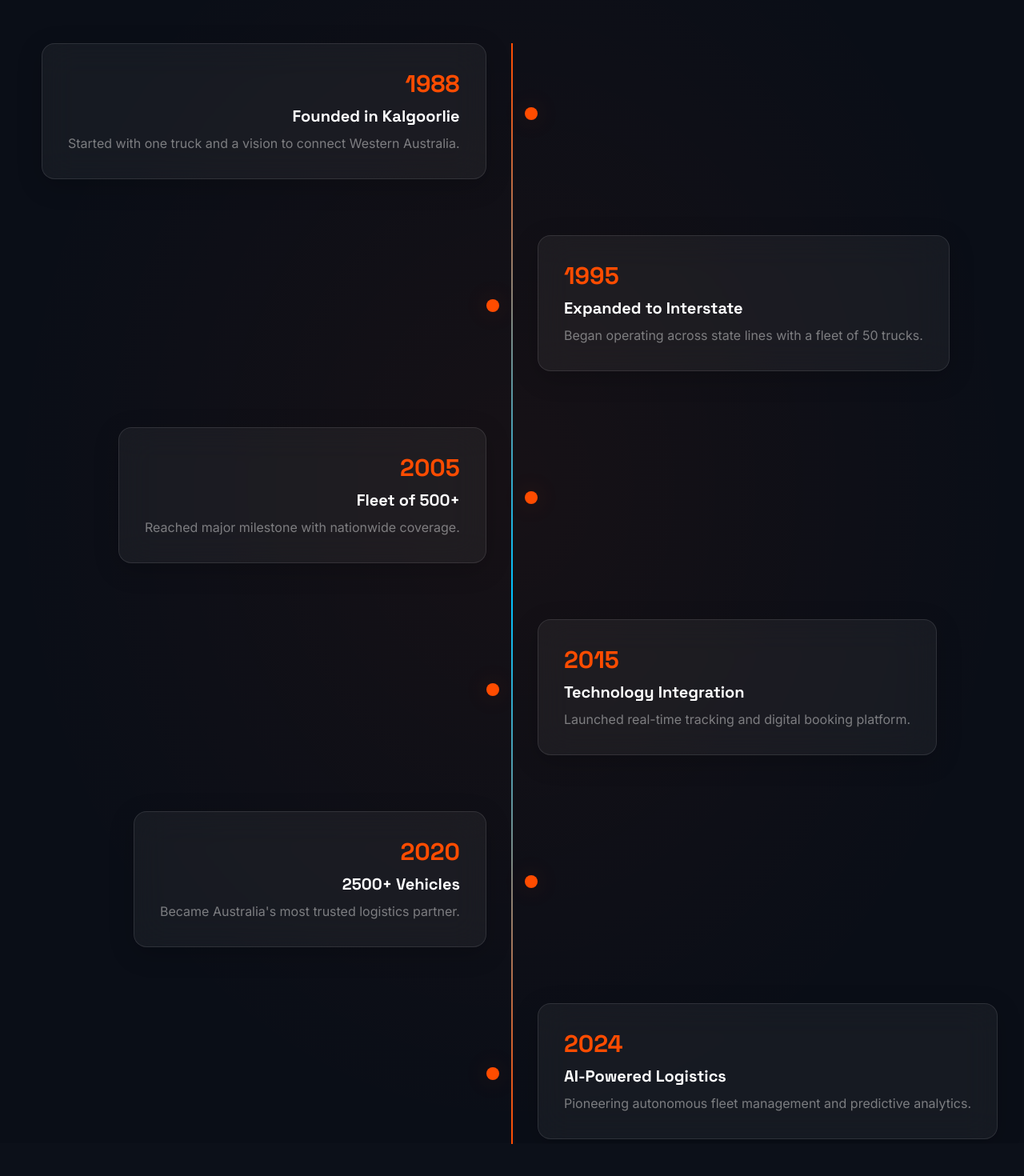
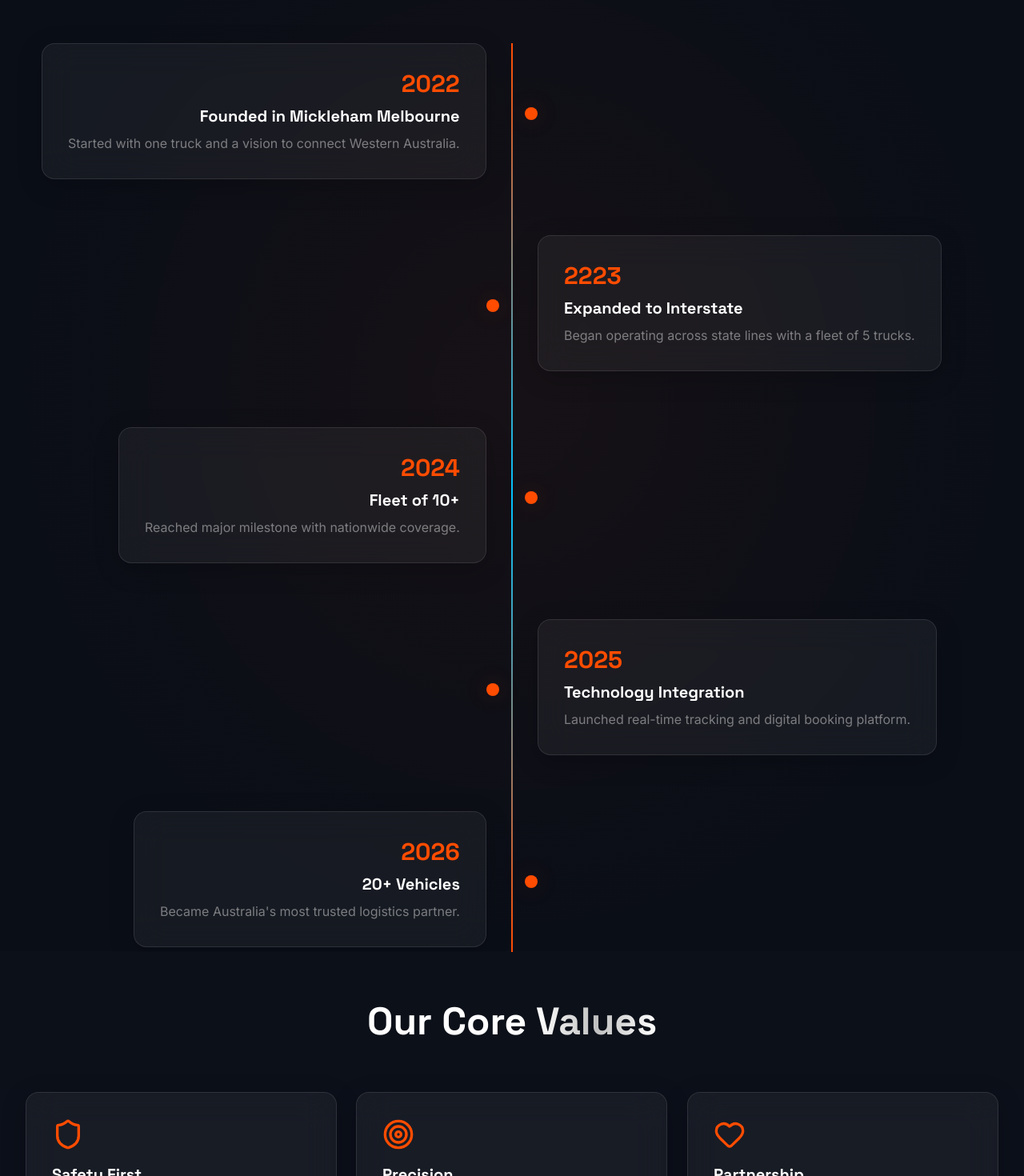
Before and after one commit to Abhijeetshavant/YourTrucking.com.au, a React (Vite) app: page /about in a window 1280 px wide. Shown: the part 1180-2650 px from the top of the page at 80% size. Built offline with nearby package versions, Linux system fonts and the light colour scheme; no server answers.

Commit message:
Update Yours Trucking websit completed final12  way

```diff
--- a/src/pages/About.jsx
+++ b/src/pages/About.jsx
@@ -28,37 +28,31 @@ const About = () => {
 
   const milestones = [
     {
-      year: "1988",
-      title: "Founded in Kalgoorlie",
+      year: "2022",
+      title: "Founded in Mickleham Melbourne",
       description:
         "Started with one truck and a vision to connect Western Australia.",
     },
     {
-      year: "1995",
+      year: "2223",
       title: "Expanded to Interstate",
       description:
-        "Began operating across state lines with a fleet of 50 trucks.",
+        "Began operating across state lines with a fleet of 5 trucks.",
     },
     {
-      year: "2005",
-      title: "Fleet of 500+",
+      year: "2024",
+      title: "Fleet of 10+",
       description: "Reached major milestone with nationwide coverage.",
     },
     {
-      year: "2015",
+      year: "2025",
       title: "Technology Integration",
       description: "Launched real-time tracking and digital booking platform.",
     },
     {
-      year: "2020",
-      title: "2500+ Vehicles",
+      year: "2026",
+      title: "20+ Vehicles",
       description: "Became Australia's most trusted logistics partner.",
-    },
-    {
-      year: "2024",
-      title: "AI-Powered Logistics",
-      description:
-        "Pioneering autonomous fleet management and predictive analytics.",
     },
   ];
 
@@ -105,7 +99,7 @@ const About = () => {
       name: "Kanwar Singh",
       role: "CEO & Founder",
       image: "https://ik.imagekit.io/ewj4kpfrr/KanwarSingh.jpeg",
-      bio: "40+ years in logistics",
+      bio: "10+ years in logistics",
     },
   ];
 
```
